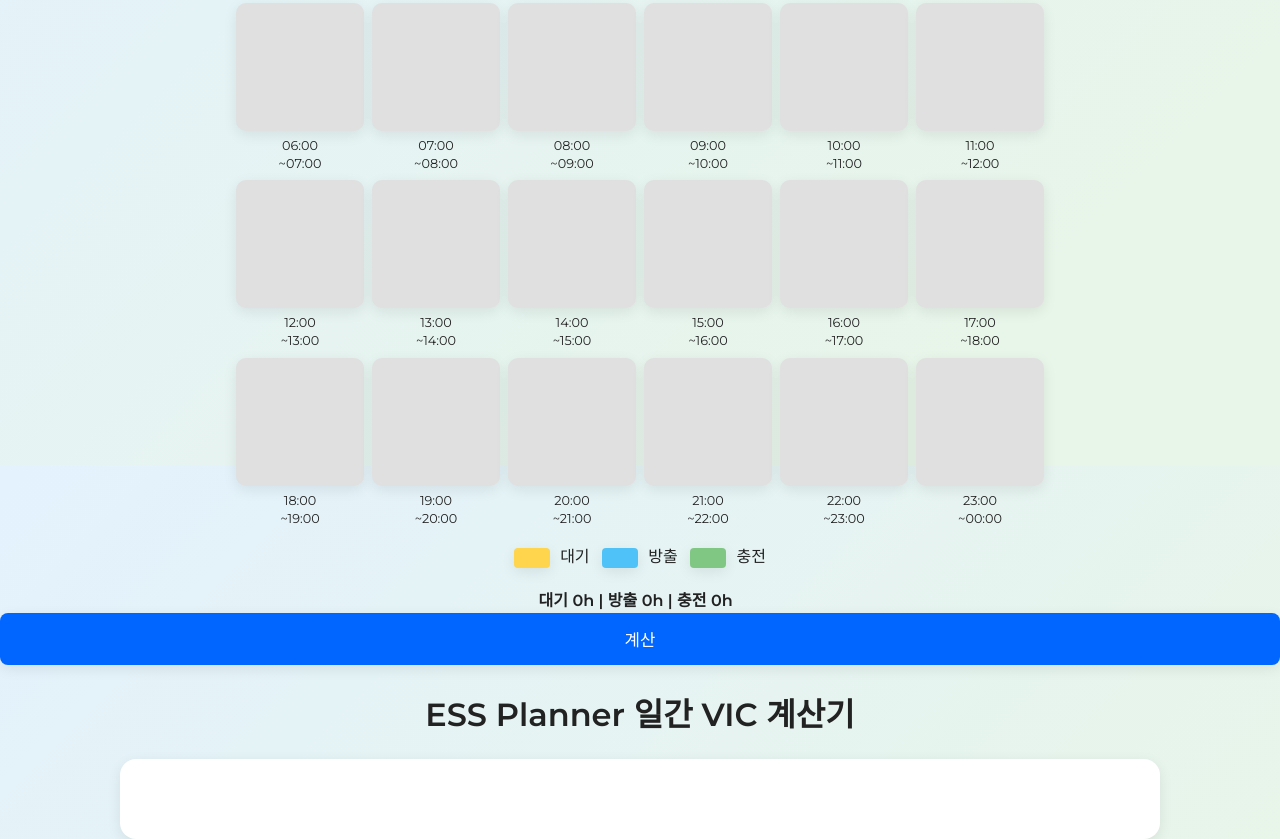
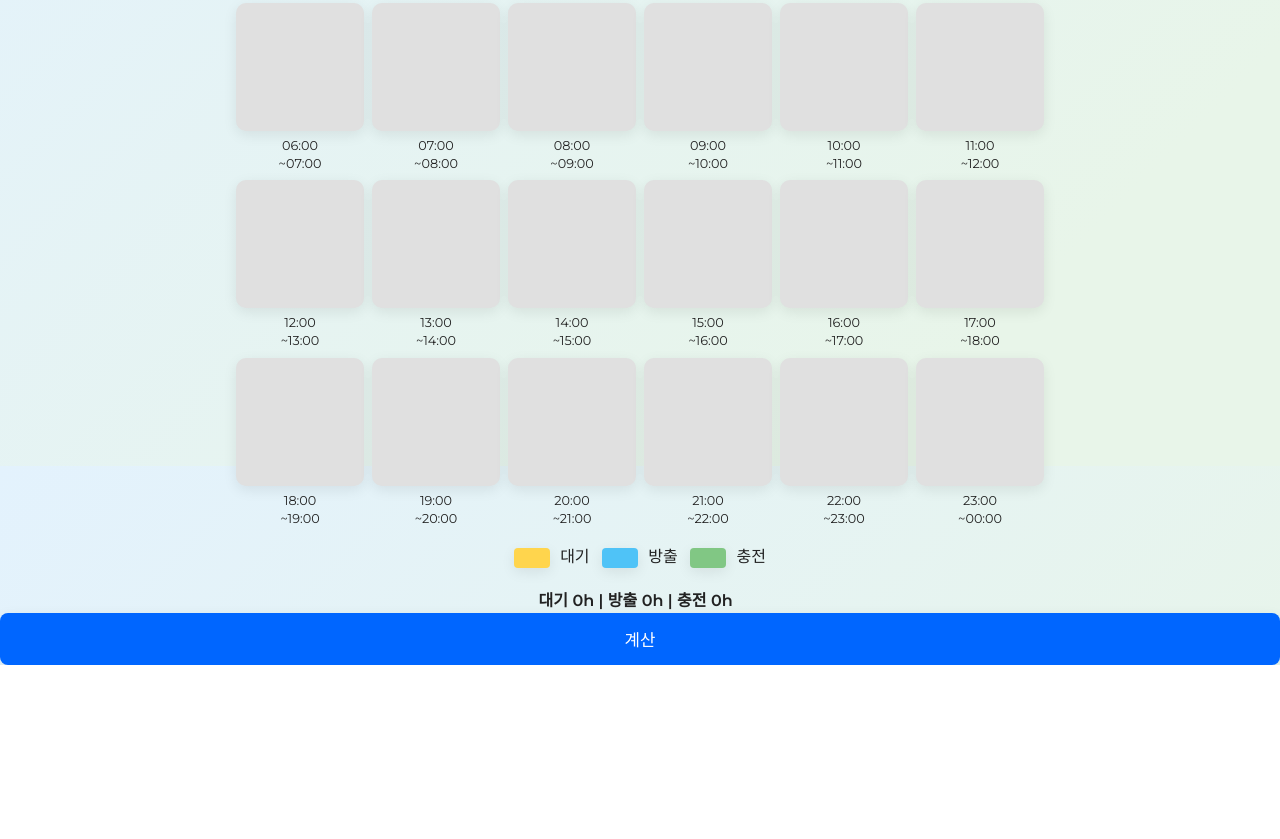
Before and after one commit to jaegwan0804/vicalculator, a plain HTML site: page index.html in a window 1280 px wide. Shown: the part 334-1173 px from the top of the page. After the commit the page ends 999 px from the top, so only its background shows below. Drawn offline with Linux system fonts and the light colour scheme.

Commit message:
Update index.html

```diff
--- a/index.html
+++ b/index.html
@@ -32,13 +32,5 @@
   <div id="result"></div>
 
   <script src="script.js"></script>
-
 </body>
 </html>
-
-<body>
-  <h1>ESS Planner 일간 VIC 계산기</h1>
-  <div class="container">   <!-- ★추가 (시작) -->
-    <!-- 기존 입력·그리드·버튼·result 모두 여기 안 -->
-  </div>                    <!-- ★추가 (끝) -->
-</body>
```
